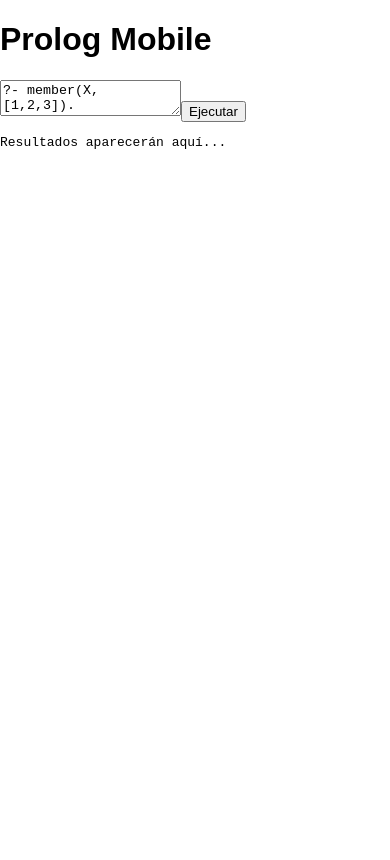
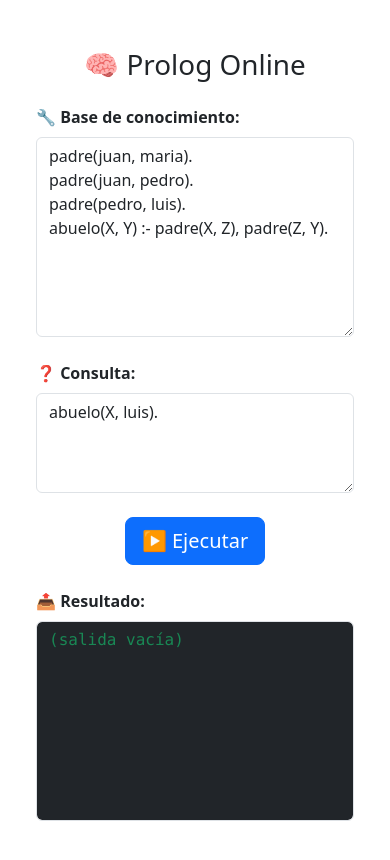
Before and after one commit to jcarpio/responsive-prolog-frontend, a Next.js app: page / in a window 390 px wide. Shown: the top 860 px of the page. Built offline with nearby package versions, Linux system fonts and the light colour scheme.

Commit message:
Update PrologMobile.tsx

```diff
--- a/components/PrologMobile.tsx
+++ b/components/PrologMobile.tsx
@@ -1,39 +1,72 @@
 "use client";
 
 import { useState } from "react";
+import 'bootstrap/dist/css/bootstrap.min.css';
 
 export default function PrologMobile() {
-  const [code, setCode] = useState("?- member(X, [1,2,3]).");
+  const [facts, setFacts] = useState(`padre(juan, maria).
+padre(juan, pedro).
+padre(pedro, luis).
+abuelo(X, Y) :- padre(X, Z), padre(Z, Y).`);
+  const [query, setQuery] = useState("abuelo(X, luis).");
   const [output, setOutput] = useState("");
 
   const handleRun = async () => {
+    setOutput("⏳ Ejecutando...");
+    try {
       const response = await fetch("https://responsive-prolog-backend.onrender.com/run", {
         method: "POST",
         headers: { "Content-Type": "application/json" },
-      body: JSON.stringify({ code }),
+        body: JSON.stringify({ facts, query }),
       });
 
       const data = await response.json();
       if (data.output) setOutput(data.output);
-    else setOutput("⚠️ Error: " + (data.error || "Error desconocido"));
+      else setOutput("⚠️ Error: " + (data.error || "Desconocido"));
+    } catch (err) {
+      setOutput("⚠️ Error de red: " + err.message);
+    }
   };
 
   return (
-    <div className="min-h-screen p-4 bg-gray-100 flex flex-col gap-4">
-      <h1 className="text-2xl font-bold text-center">Prolog Mobile</h1>
+    <div className="container py-4">
+      <h1 className="text-center mb-4">🧠 Prolog Online</h1>
 
+      <div className="mb-4">
+        <label className="form-label fw-bold">🔧 Base de conocimiento:</label>
         <textarea
-        className="w-full h-40 p-2 font-mono text-sm"
-        value={code}
-        onChange={(e) => setCode(e.target.value)}
+          className="form-control"
+          style={{ height: '200px' }}
+          value={facts}
+          onChange={(e) => setFacts(e.target.value)}
         />
-      <button className="bg-blue-600 text-white py-2 px-4 rounded" onClick={handleRun}>
-        Ejecutar
+      </div>
+
+      <div className="mb-4">
+        <label className="form-label fw-bold">❓ Consulta:</label>
+        <textarea
+          className="form-control"
+          style={{ height: '100px' }}
+          value={query}
+          onChange={(e) => setQuery(e.target.value)}
+        />
+      </div>
+
+      <div className="text-center mb-4">
+        <button
+          onClick={handleRun}
+          className="btn btn-primary btn-lg"
+        >
+          ▶️ Ejecutar
         </button>
+      </div>
 
-      <pre className="bg-black text-white p-4 font-mono text-sm whitespace-pre-wrap">
-        {output || "Resultados aparecerán aquí..."}
+      <div>
+        <label className="form-label fw-bold">📤 Resultado:</label>
+        <pre className="form-control bg-dark text-success" style={{ height: '200px', overflow: 'auto' }}>
+          {output || "(salida vacía)"}
         </pre>
+      </div>
     </div>
   );
 }
```
Lines whose indentation alone changed are shown as unchanged.
